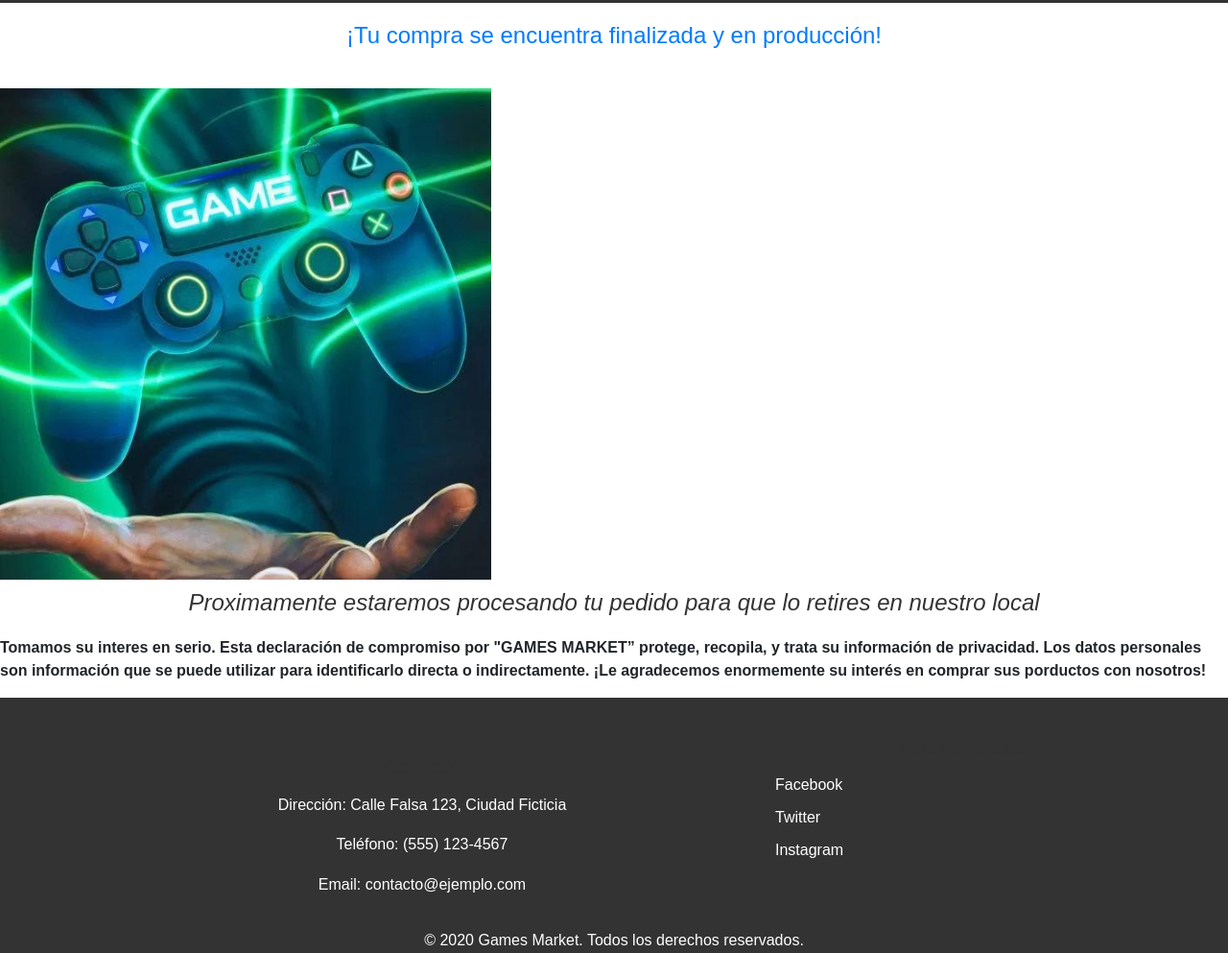
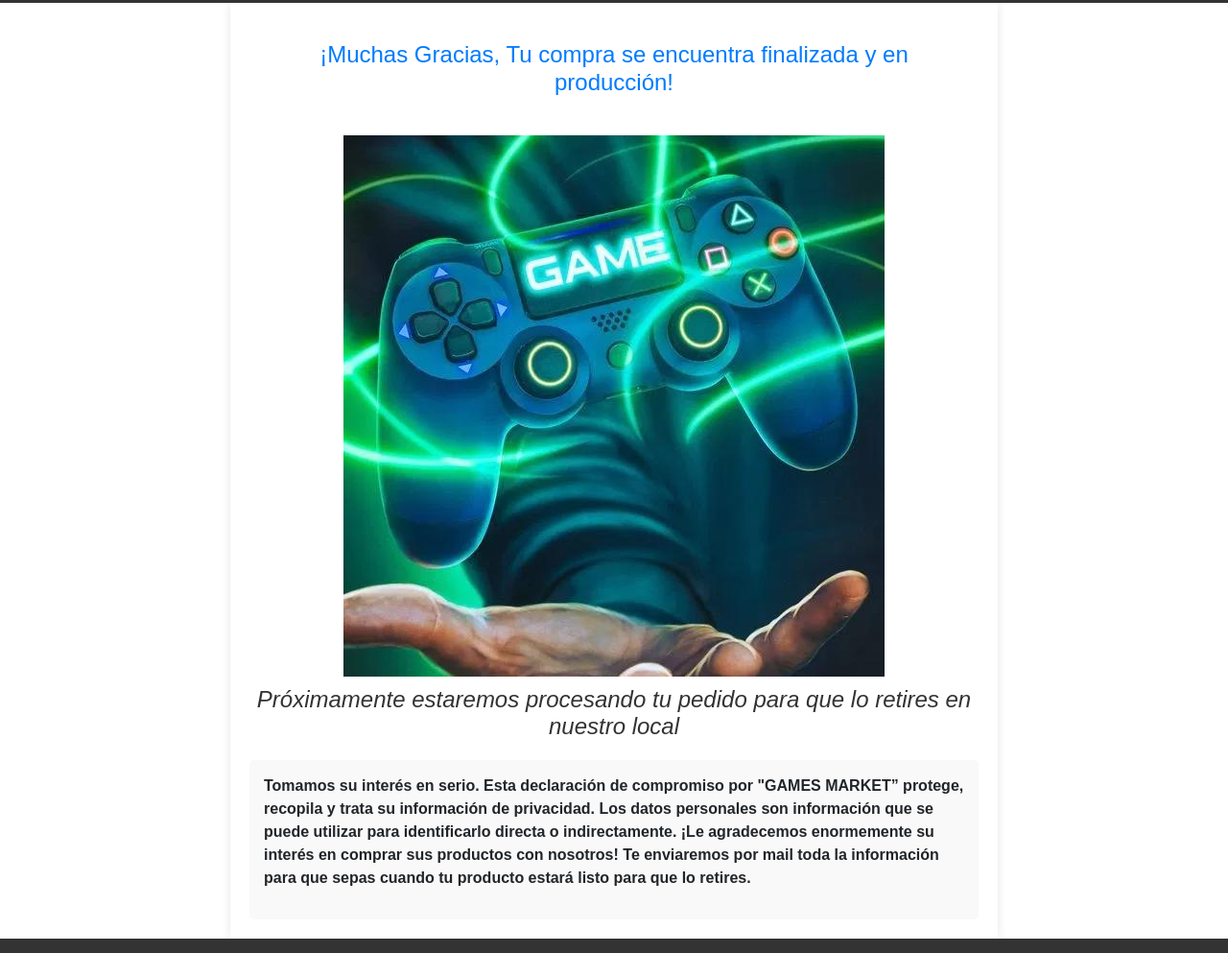
Before and after one commit to santymoreschi/1erPreEntregaJS-Moreschi, a plain HTML site: page pages/compra.html in a window 1280 px wide. Shown: the part 247-1240 px from the top of the page at 96% size. Drawn offline with nearby package versions, Linux system fonts and the light colour scheme.

Commit message:
ProyectoFinal+Moreschi

```diff
--- a/css/style.css
+++ b/css/style.css
@@ -435,6 +435,27 @@ input[type="submit"]:hover {
     border-radius: 8px;
     box-shadow: 0 2px 4px rgba(0, 0, 0, 0.1);
 }
+/*compraFinal*/
+.contenedor {
+    max-width: 800px;
+    margin: 0 auto;
+    padding: 20px;
+    background-color: #fff;
+    box-shadow: 0 0 10px rgba(0, 0, 0, 0.1);
+}
+.image-contenedor {
+    text-align: center;
+    margin-top: 20px;
+}
+.message {
+    background-color: #f9f9f9;
+    padding: 15px;
+    border-radius: 5px;
+    margin-top: 20px;
+}
+.fw-bold {
+    font-weight: bold;
+}
 
 @media screen and (max-width: 600px) {
 
--- a/js/carrito.js
+++ b/js/carrito.js
@@ -1,24 +1,22 @@
-document.addEventListener("DOMContentLoaded", ()=>{
-    renderCarrito()
-})
-
+document.addEventListener("DOMContentLoaded", () => {
+renderCarrito();
+});
 //MENU DESPLEGABLE
 document.querySelector(".menu-icon").addEventListener("click", () => {
 document.querySelector(".nav-links").classList.toggle("active");
 });
-
-
-function renderCarrito(){
+function renderCarrito() {
 const carritoContainer = document.getElementById("carritoContainer");
 let cartItems = JSON.parse(localStorage.getItem("cartItems")) || [];
 const setCartItems = new Set(cartItems);
-
 if (cartItems.length > 0) {
     carritoContainer.innerHTML = "";
     cartItems.forEach((i) => {
     carritoContainer.innerHTML += `
         <div class="card col-12 col-md-6 col-lg-4">
-        <img src="${i.image}" class="card-img-top" alt="${"Imagen de " + i.name}">
+        <img src="${i.image}" class="card-img-top" alt="${
+        "Imagen de " + i.name
+    }">
         <div class="card-body">
         <h5 class="card-title">${i.name}</h5>
         <p class="card-text"></p>
@@ -26,11 +24,19 @@ function renderCarrito(){
         <p class="card-text">Precio unitario: $${i.price}</p>
         <p class="card-text" >Precio: $${i.price * i.quantity}</p>
         <div class="d-flex">
-        <button type="button" onclick="restarProducto('${i.id}')" class="btn btn-secondary rounded-end-0 m-0 border-end-0" data-bs-toggle="button">-</button>
-        <button type="button"  class="btn btn-primary active rounded-0" data-bs-toggle="button disabled" aria-pressed="true">${i.quantity}</button>
-        <button type="button" onclick="sumarProducto('${i.id}')"  class="btn btn-secondary rounded-start-0 m-0 border-start-0" data-bs-toggle="button">+</button>
+        <button type="button" onclick="restarProducto('${
+        i.id
+        }')" class="btn btn-secondary rounded-end-0 m-0 border-end-0" data-bs-toggle="button">-</button>
+        <button type="button"  class="btn btn-primary active rounded-0" data-bs-toggle="button disabled" aria-pressed="true">${
+        i.quantity
+        }</button>
+        <button type="button" onclick="sumarProducto('${
+        i.id
+        }')"  class="btn btn-secondary rounded-start-0 m-0 border-start-0" data-bs-toggle="button">+</button>
         </div>
-        <button type="button" onclick="eliminarProducto('${i.id}')" class="btn btn-danger mt-2">Eliminar producto</button>
+        <button type="button" onclick="eliminarProducto('${
+        i.id
+        }')" class="btn btn-danger mt-2">Eliminar producto</button>
         </div>
         </div>
     `;
@@ -39,35 +45,36 @@ function renderCarrito(){
     carritoContainer.innerHTML = `<h1>Vaya, parece que todavía no has agregado productos al carrito</h1>`;
 }
 }
-
-function sumarProducto(id){
+function sumarProducto(id) {
 console.log("ID de mi producto: ", id);
 let cartItems = JSON.parse(localStorage.getItem("cartItems")) || [];
-    const productIndex = cartItems.findIndex(product => product.id == id)
-    console.log("Carrito: ", cartItems);
-    console.log("Index: ",productIndex);
-    console.log("Producto en carrito: ",cartItems[productIndex]);
-    cartItems[productIndex].quantity ++
-    localStorage.setItem("cartItems", JSON.stringify(cartItems))
-    renderCarrito()
+const productIndex = cartItems.findIndex((product) => product.id == id);
+cartItems[productIndex].quantity++;
+localStorage.setItem("cartItems", JSON.stringify(cartItems));
+renderCarrito();
 }
-
-function restarProducto(id){
+function restarProducto(id) {
 console.log("ID de mi producto: ", id);
 let cartItems = JSON.parse(localStorage.getItem("cartItems")) || [];
-    const productIndex = cartItems.findIndex(product => product.id == id)
-    cartItems[productIndex].quantity --
+const productIndex = cartItems.findIndex((product) => product.id == id);
+cartItems[productIndex].quantity--;
 if (cartItems[productIndex].quantity < 1) {
-        cartItems.splice(productIndex, 1)
+    cartItems.splice(productIndex, 1);
 }
-    localStorage.setItem("cartItems", JSON.stringify(cartItems))
-    renderCarrito()
+localStorage.setItem("cartItems", JSON.stringify(cartItems));
+renderCarrito();
 }
-
-function eliminarProducto(id){
-    //...
+function eliminarProducto(id) {
+let cartItems = JSON.parse(localStorage.getItem("cartItems")) || [];
+const productIndex = cartItems.findIndex((product) => product.id == id);
+if (productIndex !== -1) {
+    cartItems.splice(productIndex, 1);
+    localStorage.setItem("cartItems", JSON.stringify(cartItems));
+    renderCarrito();
 }
-
+}
+/*
 window.sumarProducto = sumarProducto
 window.restarProducto = restarProducto
 window.eliminarProducto = eliminarProducto
+*/
--- a/pages/compra.html
+++ b/pages/compra.html
@@ -40,23 +40,16 @@
         <li><a href="contacto.html">Contacto</a></li>
     </ul>
     </nav>
-    <h2>
-    ¡Tu compra se encuentra finalizada y en producción!
-    </h2>
-    <img
-        src="../img/games market.jpg"
-        alt="fin de compra"
-        width="40%"
-        height="40%"
-        />
-    <h3>
-    Proximamente estaremos procesando tu pedido para que lo retires en nuestro
-    local
-    </h3>
-    <p class="fw-bold">Tomamos su interes en serio. Esta declaración de compromiso
-        por "GAMES MARKET” protege, recopila, y trata su información de
-        privacidad. Los datos personales son información que se
-        puede utilizar para identificarlo directa o indirectamente. ¡Le agradecemos enormemente su interés en comprar sus porductos con nosotros!</p>
+        <div class="contenedor">
+        <h2>¡Muchas Gracias, Tu compra se encuentra finalizada y en producción!</h2>
+        <div class="image-contenedor">
+            <img src="../img/games market.jpg" alt="fin de compra" />
+        </div>
+        <h3>Próximamente estaremos procesando tu pedido para que lo retires en nuestro local</h3>
+        <div class="message">
+            <p class="fw-bold">Tomamos su interés en serio. Esta declaración de compromiso por "GAMES MARKET” protege, recopila y trata su información de privacidad. Los datos personales son información que se puede utilizar para identificarlo directa o indirectamente. ¡Le agradecemos enormemente su interés en comprar sus productos con nosotros! Te enviaremos por mail toda la información para que sepas cuando tu producto estará listo para que lo retires.</p>
+        </div>
+    </div>
     <footer class="footer">
     <div class="container">
         <div class="contact-info">
```
Also changed, not shown: index.html (+13 -3 lines), js/inicio.js (+0 -40 lines), pages/carrito.html (+0 -1 lines), js/pages.js (line endings or trailing spaces). Lines whose indentation alone changed are shown as unchanged.
